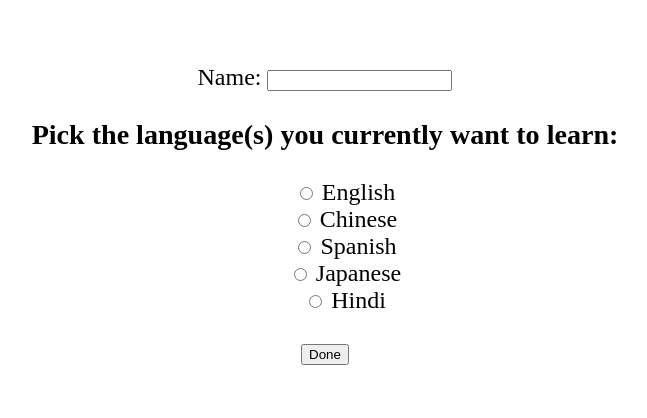
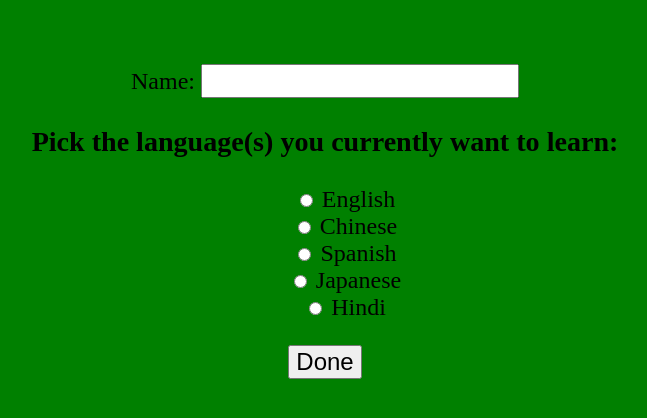
Before and after one commit to JoodanRe/SCEGraph-Hackathon-Project, a plain HTML site: page index.html in a window 1280 px wide. Shown: the whole page, without its empty margins (315-962 px from the left). Drawn offline with Linux system fonts and the light colour scheme.

Commit message:
Minor updates
added background color

```diff
--- a/layout.css
+++ b/layout.css
@@ -2,4 +2,13 @@ body {
   text-align: center;
   margin: 64px 64px;
   font-size: 24px;
+  background-color: green;
 }
+
+#nameInput {
+  font-size: 24px;
+}
+
+#submitButton {
+  font-size: 24px;
+}
```
